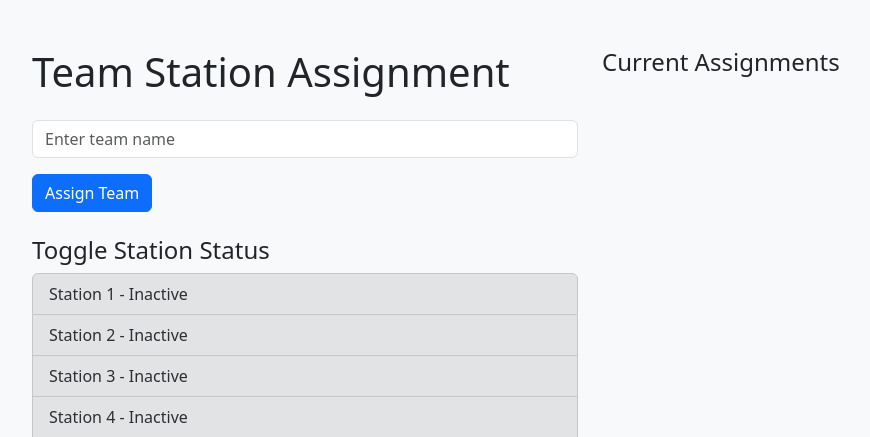
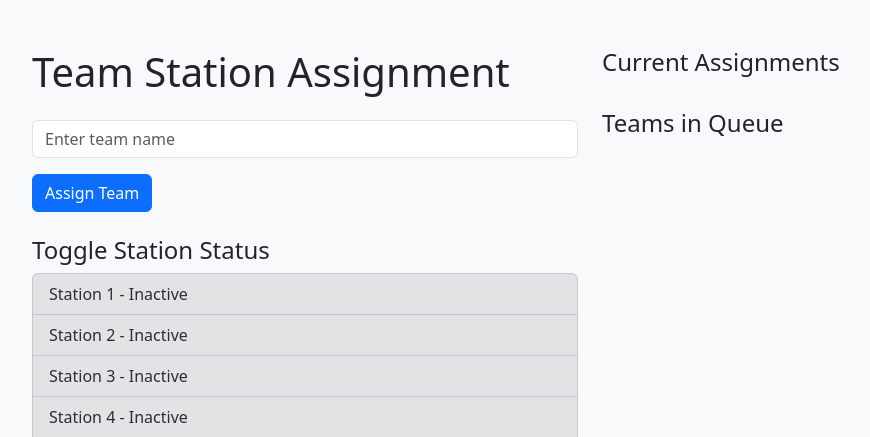
Before and after one commit to PipoAT/ENED_DemoTeam_Assignment, a Flask app: page / in a window 1280 px wide. Shown: the top 437 px of the page, without its empty margins (50-920 px from the left). Run offline with Flask 3, Linux system fonts and the light colour scheme.

Commit message:
Add display for teams in queue on the backend page

```diff
--- a/templates/index.html
+++ b/templates/index.html
@@ -95,6 +95,15 @@
                     {% endif %}
                     {% endfor %}
                 </ul>
+
+                <h2 class="fs-4 mt-4">Teams in Queue</h2>
+                <ul class="list-group">
+                    {% for team in queue %}
+                    <li class="list-group-item fs-5">
+                        Team {{ team }}
+                    </li>
+                    {% endfor %}
+                </ul>
             </div>
         </div>
     </div>
```
